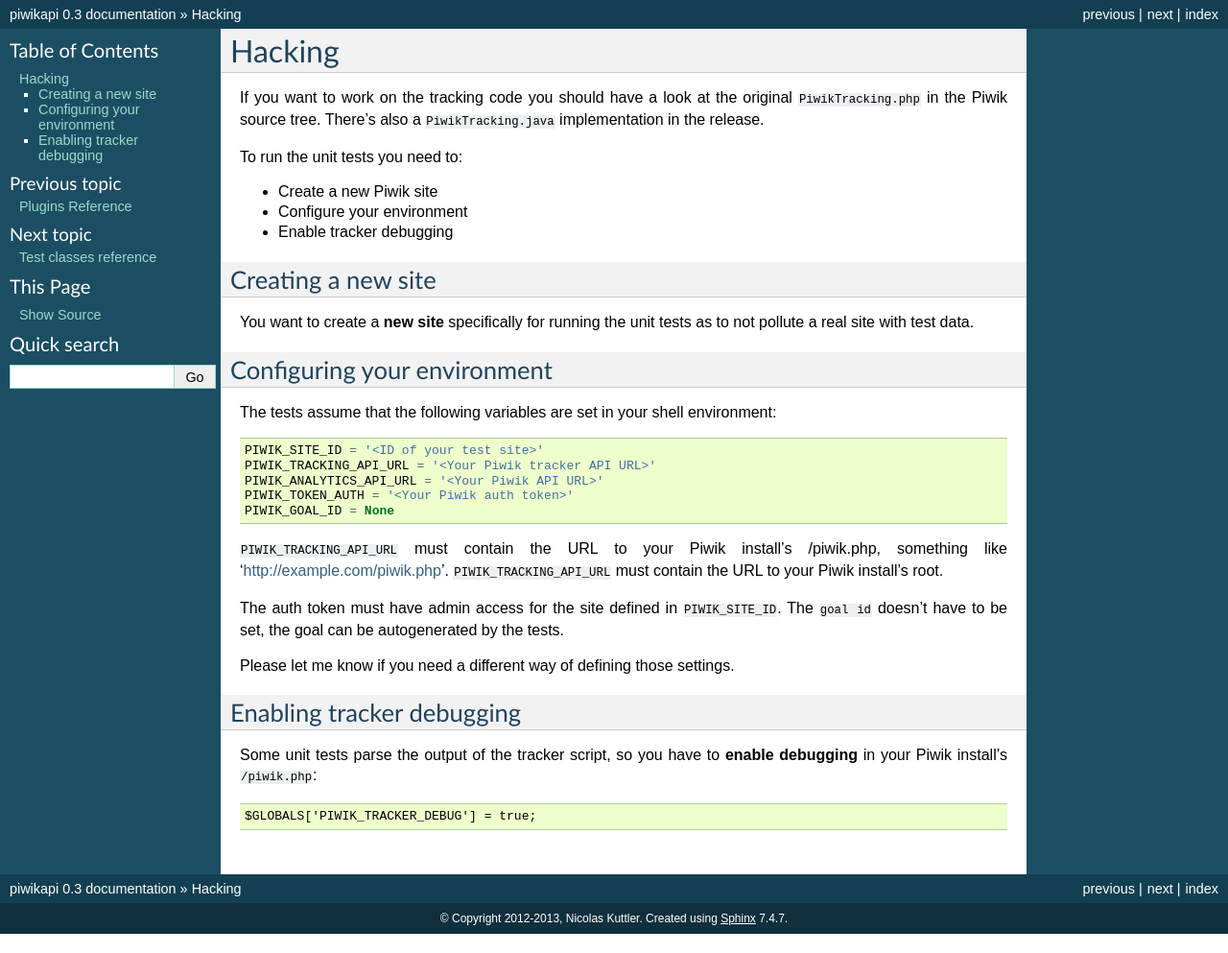
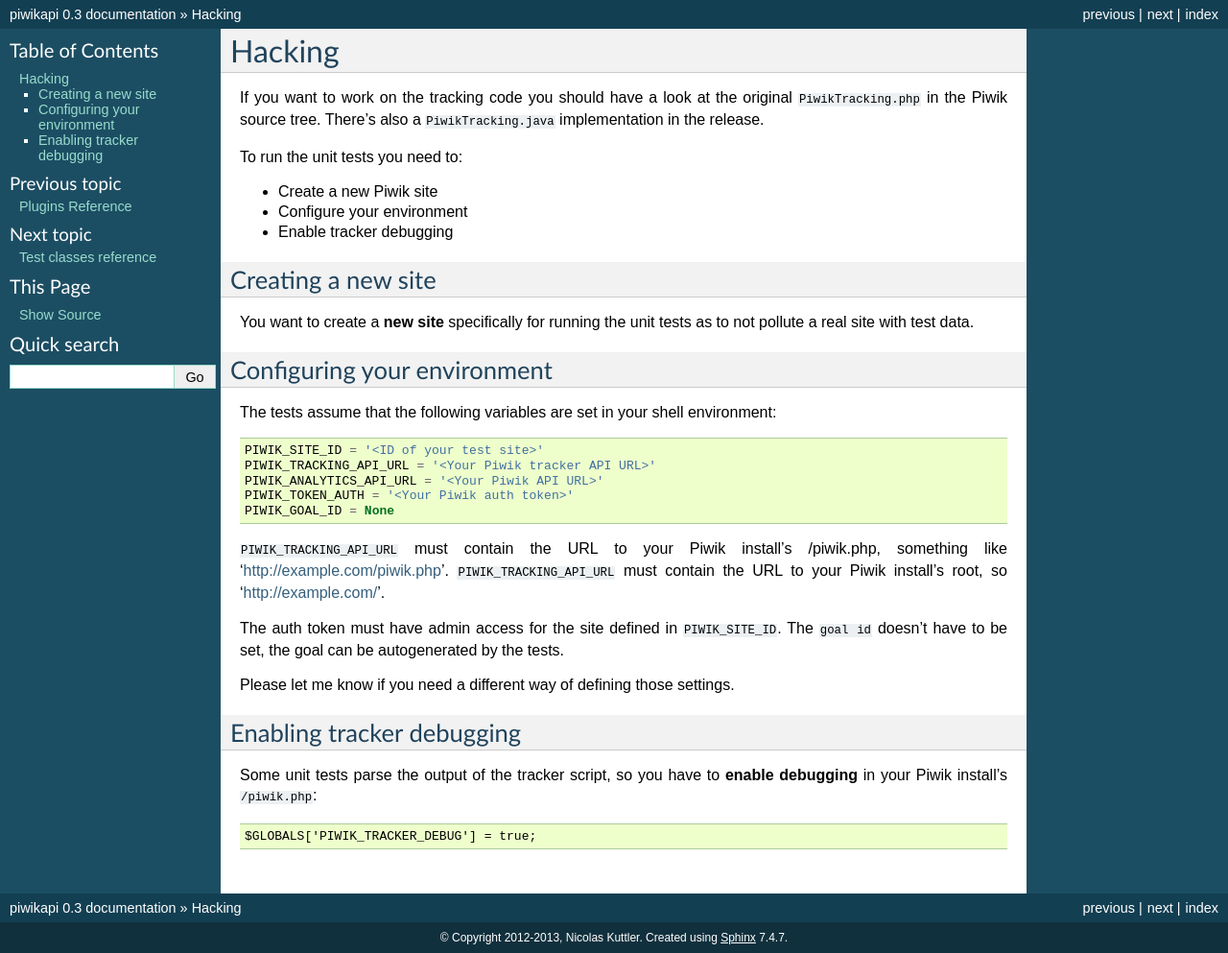
Before and after one commit to matomo-org/piwik-python-api, a Sphinx documentation site: the page built from doc/hacking.rst, in a window 1280 px wide. Shown: the whole page at 96% size. Built offline with Sphinx 7.4.7, drawn with Linux system fonts in a browser that asks for light colours.

Commit message:
Be even more explicit
Of course this won't help stupid developers who don't rtfm,
like me when I'm tired.

```diff
--- a/doc/hacking.rst
+++ b/doc/hacking.rst
@@ -31,7 +31,8 @@
 
 ``PIWIK_TRACKING_API_URL`` must contain the URL to your Piwik install's
 /piwik.php, something like 'http://example.com/piwik.php'.
-``PIWIK_TRACKING_API_URL`` must contain the URL to your Piwik install's root.
+``PIWIK_TRACKING_API_URL`` must contain the URL to your Piwik install's root, so
+'http://example.com/'.
 
 The auth token must have admin access for the site defined in
 ``PIWIK_SITE_ID``. The ``goal id`` doesn't have to be set, the goal can be
```
